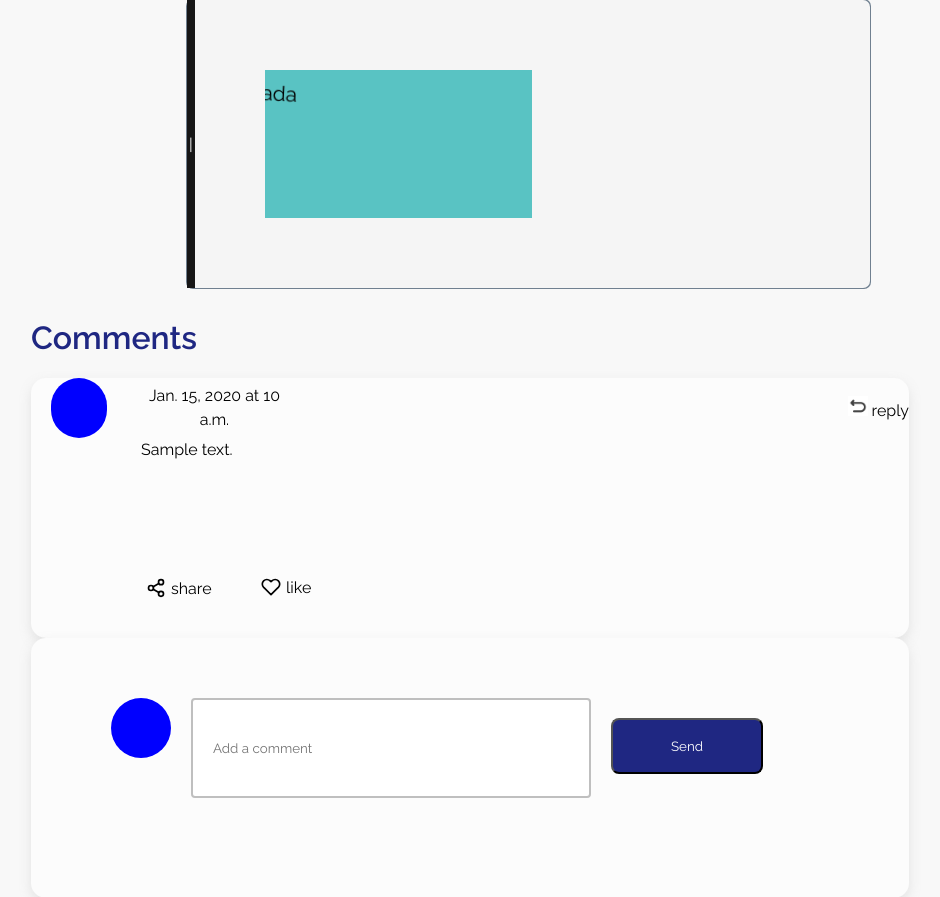
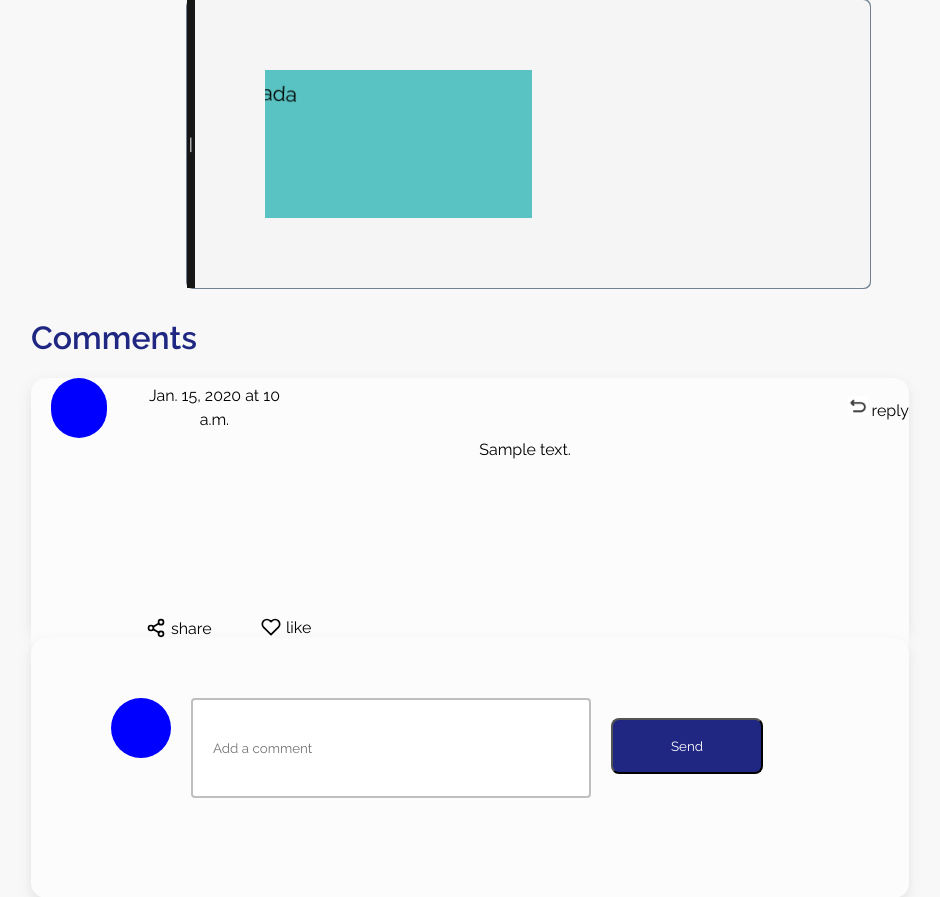
Before and after one commit to zuri-training/Team-100_AnimaLib, a Django app: page /documentation/showAnimations/ in a window 1280 px wide. Shown: the part 3754-4651 px from the top of the page, without its empty margins (239-1179 px from the left). Run offline with Django 4.2, Linux system fonts and the light colour scheme; tables that the repository leaves empty hold one stand-in row (values such as "Sample post"); some libraries are stand-ins or nearby versions.

Commit message:
Update comment.css

```diff
--- a/animaLibApp/static/css/comment.css
+++ b/animaLibApp/static/css/comment.css
@@ -54,6 +54,10 @@
   line-height: 48px;
 }
 .subcontainer1 {
+  display: flex;
+  flex-direction: column;
+  min-height: 20vh;
+  overflow-y: auto;
   width: 100%;
   height: 120px;
 
@@ -66,7 +70,7 @@
   font-size: 16px;
   line-height: 24px;
   margin-left: 110px;
-  text-align: left;
+  word-wrap: break-word;
 }
 
 .subcontainer2 {
@@ -104,6 +108,9 @@
 .subcontainer3 {
   display: flex;
   width: 100%;
+  background-color: #fcfcfc;
+ border-bottom-left-radius: 15px;
+ border-bottom-right-radius: 15px;
 }
 
 .subcontainer3text {
```
